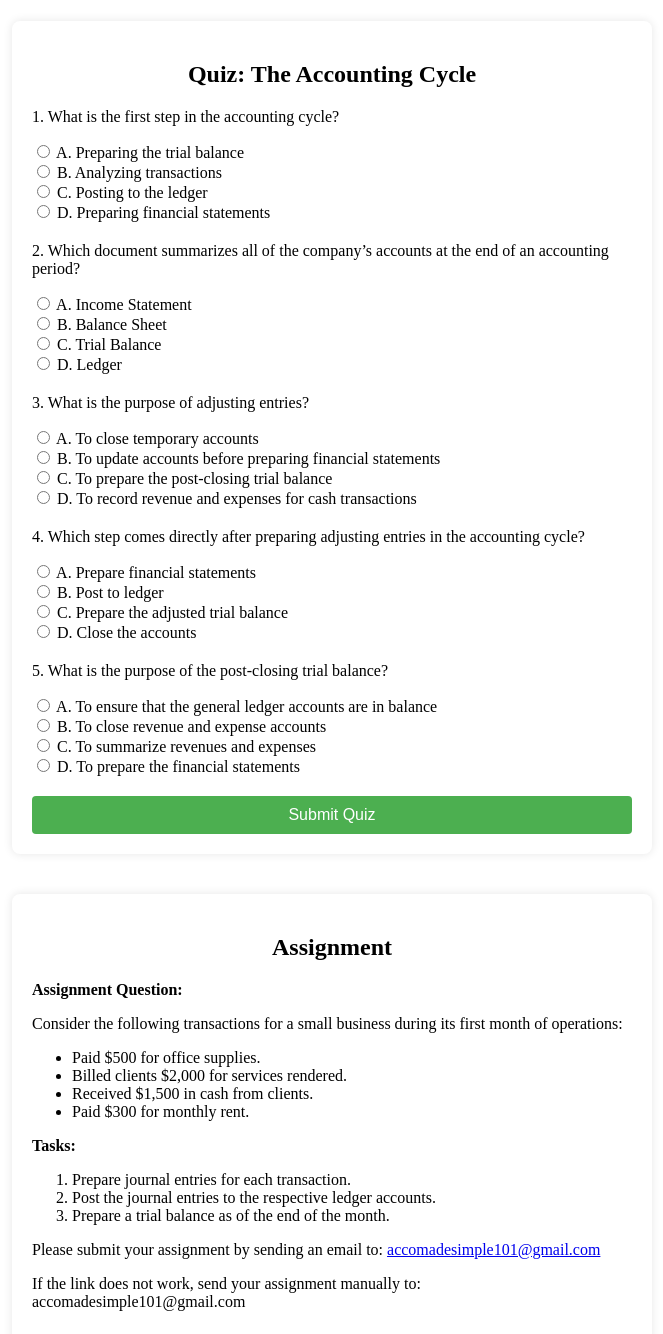
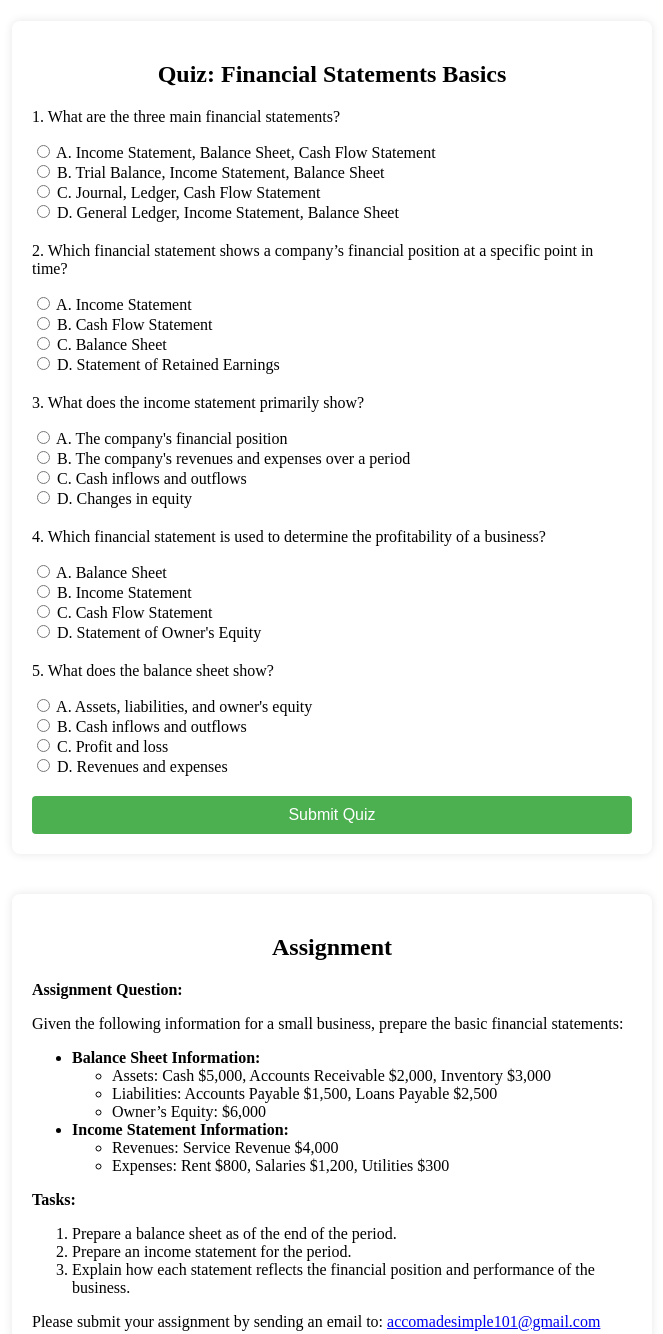
Before and after one commit to Accountingmadesimple/accountingmainpage, a plain HTML site: page index.html in a window 1280 px wide. Shown: the part 385-1719 px from the top of the page, without its empty margins (308-971 px from the left). Drawn offline with Linux system fonts and the light colour scheme.

Commit message:
Update index.html

```diff
--- a/index.html
+++ b/index.html
@@ -3,64 +3,64 @@
 <head>
     <meta charset="UTF-8">
     <meta name="viewport" content="width=device-width, initial-scale=1.0">
-    <title>The Accounting Cycle</title>
+    <title>Financial Statements Basics</title>
     <link rel="stylesheet" href="styles.css"> <!-- Link to external CSS file -->
 </head>
 <body>
 
     <!-- Video Lecture Section -->
     <section id="lecture">
-        <h1>Video Lecture: The Accounting Cycle</h1>
-        <iframe width="400" height="315" src="https://www.youtube.com/embed/uIesMwhvchQ?si=Ep7giXgnDky7ehw5"
+        <h1>Video Lecture: Financial Statements Basics</h1>
+        <iframe width="400" height="315" src="https://www.youtube.com/embed/Fi1wkUczuyk?si=rn-2ur2OmYp0IdVm"
                 title="YouTube video player" frameborder="0" allowfullscreen></iframe>
     </section>
 
     <!-- Quiz Section -->
     <section id="quiz">
-        <h2>Quiz: The Accounting Cycle</h2>
+        <h2>Quiz: Financial Statements Basics</h2>
         <form id="quizForm">
             <div class="quiz-question">
-                <p>1. What is the first step in the accounting cycle?</p>
-                <input type="radio" name="q1" value="A"> A. Preparing the trial balance<br>
-                <input type="radio" name="q1" value="B"> B. Analyzing transactions<br>
-                <input type="radio" name="q1" value="C"> C. Posting to the ledger<br>
-                <input type="radio" name="q1" value="D"> D. Preparing financial statements<br>
+                <p>1. What are the three main financial statements?</p>
+                <input type="radio" name="q1" value="A"> A. Income Statement, Balance Sheet, Cash Flow Statement<br>
+                <input type="radio" name="q1" value="B"> B. Trial Balance, Income Statement, Balance Sheet<br>
+                <input type="radio" name="q1" value="C"> C. Journal, Ledger, Cash Flow Statement<br>
+                <input type="radio" name="q1" value="D"> D. General Ledger, Income Statement, Balance Sheet<br>
                 <span class="feedback" id="feedback1"></span>
             </div>
 
             <div class="quiz-question">
-                <p>2. Which document summarizes all of the company’s accounts at the end of an accounting period?</p>
+                <p>2. Which financial statement shows a company’s financial position at a specific point in time?</p>
                 <input type="radio" name="q2" value="A"> A. Income Statement<br>
-                <input type="radio" name="q2" value="B"> B. Balance Sheet<br>
-                <input type="radio" name="q2" value="C"> C. Trial Balance<br>
-                <input type="radio" name="q2" value="D"> D. Ledger<br>
+                <input type="radio" name="q2" value="B"> B. Cash Flow Statement<br>
+                <input type="radio" name="q2" value="C"> C. Balance Sheet<br>
+                <input type="radio" name="q2" value="D"> D. Statement of Retained Earnings<br>
                 <span class="feedback" id="feedback2"></span>
             </div>
 
             <div class="quiz-question">
-                <p>3. What is the purpose of adjusting entries?</p>
-                <input type="radio" name="q3" value="A"> A. To close temporary accounts<br>
-                <input type="radio" name="q3" value="B"> B. To update accounts before preparing financial statements<br>
-                <input type="radio" name="q3" value="C"> C. To prepare the post-closing trial balance<br>
-                <input type="radio" name="q3" value="D"> D. To record revenue and expenses for cash transactions<br>
+                <p>3. What does the income statement primarily show?</p>
+                <input type="radio" name="q3" value="A"> A. The company's financial position<br>
+                <input type="radio" name="q3" value="B"> B. The company's revenues and expenses over a period<br>
+                <input type="radio" name="q3" value="C"> C. Cash inflows and outflows<br>
+                <input type="radio" name="q3" value="D"> D. Changes in equity<br>
                 <span class="feedback" id="feedback3"></span>
             </div>
 
             <div class="quiz-question">
-                <p>4. Which step comes directly after preparing adjusting entries in the accounting cycle?</p>
-                <input type="radio" name="q4" value="A"> A. Prepare financial statements<br>
-                <input type="radio" name="q4" value="B"> B. Post to ledger<br>
-                <input type="radio" name="q4" value="C"> C. Prepare the adjusted trial balance<br>
-                <input type="radio" name="q4" value="D"> D. Close the accounts<br>
+                <p>4. Which financial statement is used to determine the profitability of a business?</p>
+                <input type="radio" name="q4" value="A"> A. Balance Sheet<br>
+                <input type="radio" name="q4" value="B"> B. Income Statement<br>
+                <input type="radio" name="q4" value="C"> C. Cash Flow Statement<br>
+                <input type="radio" name="q4" value="D"> D. Statement of Owner's Equity<br>
                 <span class="feedback" id="feedback4"></span>
             </div>
 
             <div class="quiz-question">
-                <p>5. What is the purpose of the post-closing trial balance?</p>
-                <input type="radio" name="q5" value="A"> A. To ensure that the general ledger accounts are in balance<br>
-                <input type="radio" name="q5" value="B"> B. To close revenue and expense accounts<br>
-                <input type="radio" name="q5" value="C"> C. To summarize revenues and expenses<br>
-                <input type="radio" name="q5" value="D"> D. To prepare the financial statements<br>
+                <p>5. What does the balance sheet show?</p>
+                <input type="radio" name="q5" value="A"> A. Assets, liabilities, and owner's equity<br>
+                <input type="radio" name="q5" value="B"> B. Cash inflows and outflows<br>
+                <input type="radio" name="q5" value="C"> C. Profit and loss<br>
+                <input type="radio" name="q5" value="D"> D. Revenues and expenses<br>
                 <span class="feedback" id="feedback5"></span>
             </div>
 
@@ -72,18 +72,25 @@
     <section id="assignment">
         <h2>Assignment</h2>
         <p><strong>Assignment Question:</strong></p>
-        <p>Consider the following transactions for a small business during its first month of operations:</p>
+        <p>Given the following information for a small business, prepare the basic financial statements:</p>
         <ul>
-            <li>Paid $500 for office supplies.</li>
-            <li>Billed clients $2,000 for services rendered.</li>
-            <li>Received $1,500 in cash from clients.</li>
-            <li>Paid $300 for monthly rent.</li>
+            <li><strong>Balance Sheet Information:</strong></li>
+            <ul>
+                <li>Assets: Cash $5,000, Accounts Receivable $2,000, Inventory $3,000</li>
+                <li>Liabilities: Accounts Payable $1,500, Loans Payable $2,500</li>
+                <li>Owner’s Equity: $6,000</li>
+            </ul>
+            <li><strong>Income Statement Information:</strong></li>
+            <ul>
+                <li>Revenues: Service Revenue $4,000</li>
+                <li>Expenses: Rent $800, Salaries $1,200, Utilities $300</li>
+            </ul>
         </ul>
         <p><strong>Tasks:</strong></p>
         <ol>
-            <li>Prepare journal entries for each transaction.</li>
-            <li>Post the journal entries to the respective ledger accounts.</li>
-            <li>Prepare a trial balance as of the end of the month.</li>
+            <li>Prepare a balance sheet as of the end of the period.</li>
+            <li>Prepare an income statement for the period.</li>
+            <li>Explain how each statement reflects the financial position and performance of the business.</li>
         </ol>
         <p>Please submit your assignment by sending an email to: <a href="mailto: accomadesimple101@gmail.com"> accomadesimple101@gmail.com </a></p>
         <p>If the link does not work, send your assignment manually to: accomadesimple101@gmail.com </p>
```
